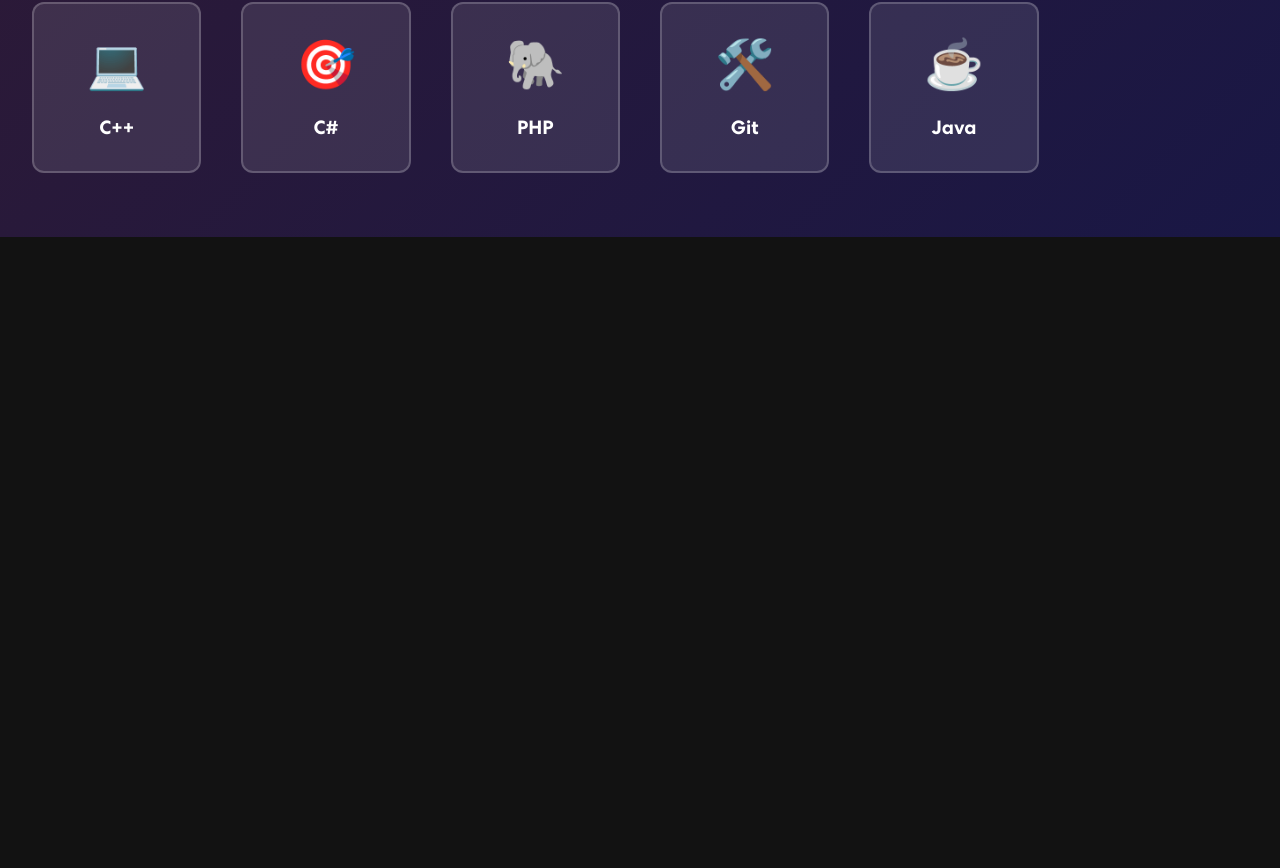
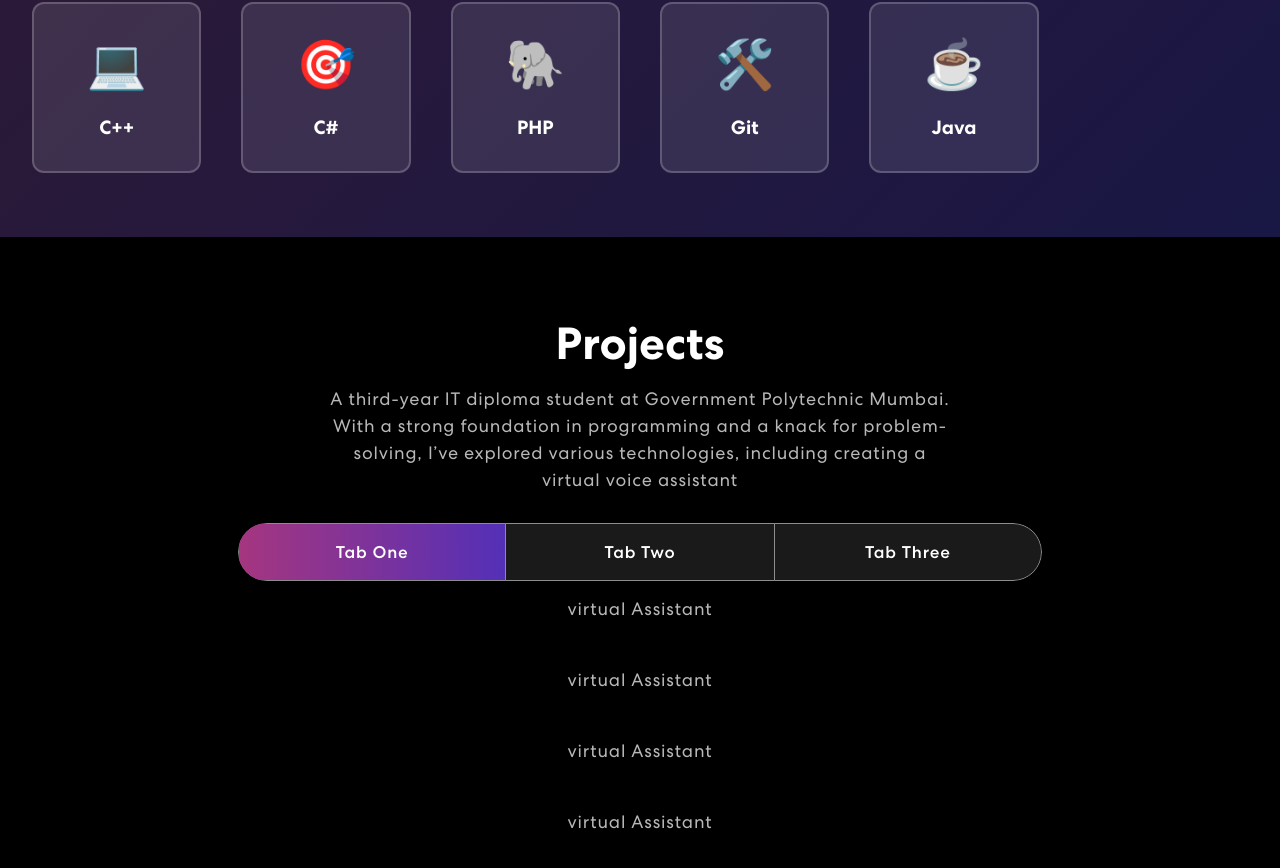
Before and after one commit to pranali901/Portfolio-pranali, a React (Create React App) app: page / in a window 1280 px wide. Shown: the part 1244-2112 px from the top of the page. Before the commit the page ends 1481 px from the top, so only its background shows below. Built offline with nearby package versions, Linux system fonts and the light colour scheme.

Commit message:
Project tab added

```diff
--- a/package.json
+++ b/package.json
@@ -40,6 +40,7 @@
     ]
   },
   "devDependencies": {
+    "@babel/plugin-proposal-private-property-in-object": "^7.21.11",
     "@babel/plugin-transform-private-property-in-object": "^7.25.9"
   }
 }
--- a/src/App.js
+++ b/src/App.js
@@ -4,12 +4,14 @@ import { NavBar} from './components/NavBar';
 import 'bootstrap/dist/css/bootstrap.min.css';
 import {Banner} from './components/Banner';
 import SkillsSection from './components/Skills';
+import {Projects } from './components/projects';
 function App() {
   return (
     <div className="App">
       <NavBar/>
       <Banner/>
       <SkillsSection/>
+      <Projects/>
     </div>
 
 
--- /dev/null
+++ b/src/components/projects.js
@@ -0,0 +1,104 @@
+import { Container, Row, Col, TabContainer, Tab } from "react-bootstrap";
+import { Nav } from "react-bootstrap";
+
+export const Projects=()=>{
+    const projects = [
+        {
+            title: "virtual Assistant",
+            description: "design and developement",
+            imgUrl: "#",
+        },
+        {
+            title: "virtual Assistant",
+            description: "design and developement",
+            imgUrl: "#",
+        },
+        {
+            title: "virtual Assistant",
+            description: "design and developement",
+            imgUrl:  "#",
+        },
+        {
+            title: "virtual Assistant",
+            description: "design and developement",
+            imgUrl: "#",
+        },
+
+
+
+    ];
+    return (
+
+        <section className="project" id="projects">
+            <Container className="">
+                <Row>
+                    <Col>
+                        <h2>Projects</h2>
+                        <p> A third-year IT diploma student at Government Polytechnic Mumbai. With a strong foundation in programming and a knack for problem-solving, I’ve explored various technologies, including creating a virtual voice assistant</p>
+                        <Tab.Container id="projects-tabs" defaultActiveKey="first">
+                        <Nav variant="pills" defaultActiveKey="/home">
+                            <Nav.Item>
+                                <Nav.Link eventKey="first">Tab One</Nav.Link>
+                            </Nav.Item>
+                            <Nav.Item>
+                                <Nav.Link eventKey="second">Tab Two</Nav.Link>
+                            </Nav.Item>
+                            <Nav.Item>
+                                <Nav.Link eventKey="third">Tab Three
+                                </Nav.Link>
+                            </Nav.Item>
+                            </Nav>
+                            <Tab.Content>
+                                <Tab.Pane eventKey="first">
+                                  <Row>
+                                    {
+                                        projects.map((project,index)=>{
+                                            return(
+                                                <p>{project.title}</p>
+                                            )
+                                        }
+
+                                    )
+                                    }
+                                    </Row>
+
+                                </Tab.Pane>
+
+                                <Tab.Pane eventKey="second">
+                                  <Row>
+                                    {
+                                        projects.map((project,index)=>{
+                                            return(
+                                                <p>{project.title}</p>
+                                            )
+                                        }
+
+                                    )
+                                    }
+                                    </Row>
+
+                                </Tab.Pane>
+
+                                <Tab.Pane eventKey="third">
+                                  <Row>
+                                    {
+                                        projects.map((project,index)=>{
+                                            return(
+                                                <p>{project.title}</p>
+                                            )
+                                        }
+
+                                    )
+                                    }
+                                    </Row>
+
+                                </Tab.Pane>
+                            </Tab.Content>
+                            </Tab.Container>
+                    </Col>
+                </Row>
+
+            </Container>
+        </section>
+    )
+}
```
Also changed, not shown: 1 other file (tests, documents, lock files or other folders).
